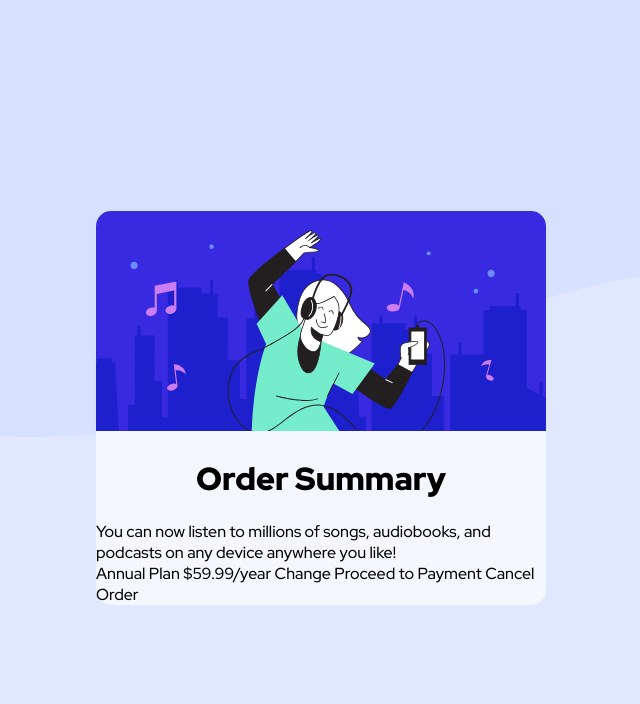
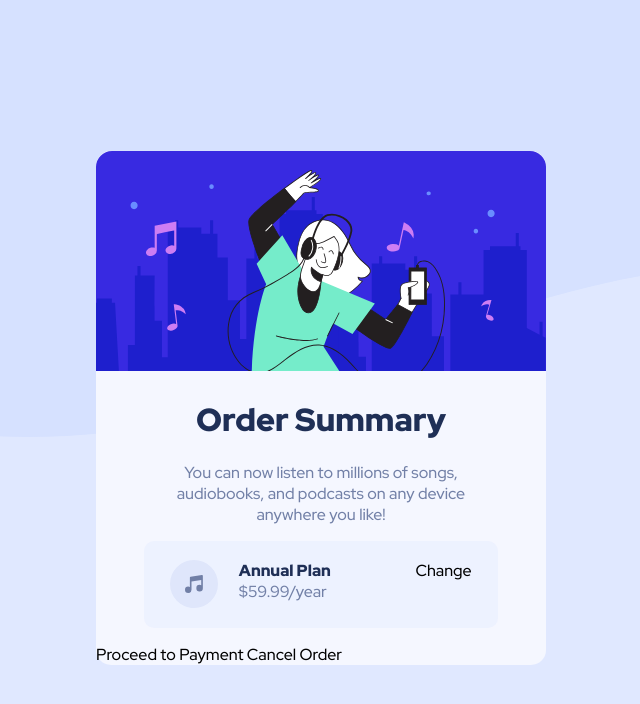
Before and after one commit to PongpolR/order-summary-component, a plain HTML site: page index.html in a window 1280 px wide. Shown: the whole page, without its empty margins (319-959 px from the left). Drawn offline with Linux system fonts and the light colour scheme.

Commit message:
add annual plan component

```diff
--- a/index.html
+++ b/index.html
@@ -30,15 +30,18 @@
         </div>
       </main>
       <footer>
-        <div>
-          Annual Plan
-          $59.99/year
-
-          Change
-
-          Proceed to Payment
+        <div class="plan">
+          <img src="images/icon-music.svg" alt="">
+          <div class="annual">
+            <div id="annual">
+              Annual Plan
+            </div>
+            <div id="price">$59.99/year</div>
+          </div>
+          <div>Change</div>
+        </div>
+        Proceed to Payment
           Cancel Order
-        </div>
       </footer>
     </div>
 
--- a/style.css
+++ b/style.css
@@ -18,12 +18,41 @@
     border-radius: 15px;
   }
   header img {
-    border-top-left-radius: 15px;
-    border-top-right-radius: 15px;
+    border-top-left-radius: 16px;
+    border-top-right-radius: 16px;
   }
   h1 {
     font-weight: 900;
     text-align: center;
+    color: hsl(223, 47%, 23%);
+  }
+  main {
+    color: hsl(224, 23%, 55%);
+    margin: 0 auto;
+    width: 70%;
+    text-align: center;
+    font-size: 16px;
+    font-weight: 500;
+  }
+  .plan {
+    border-radius: 10px;
+    margin: 1rem 3rem;
+    padding: 1.2rem 1rem;
+    background-color: hsla(225, 100%, 94%, 0.4);
+    display: flex;
+    justify-content: space-around;
+  }
+  .annual {
+    padding-right: 4rem;
+  }
+  #annual {
+    color: hsl(223, 47%, 23%);
+    font-weight: 900;
+  }
+  #price {
+    color: hsl(224, 23%, 55%);
+    font-size: 16px;
+    font-weight: 500;
   }
 }
 
```
